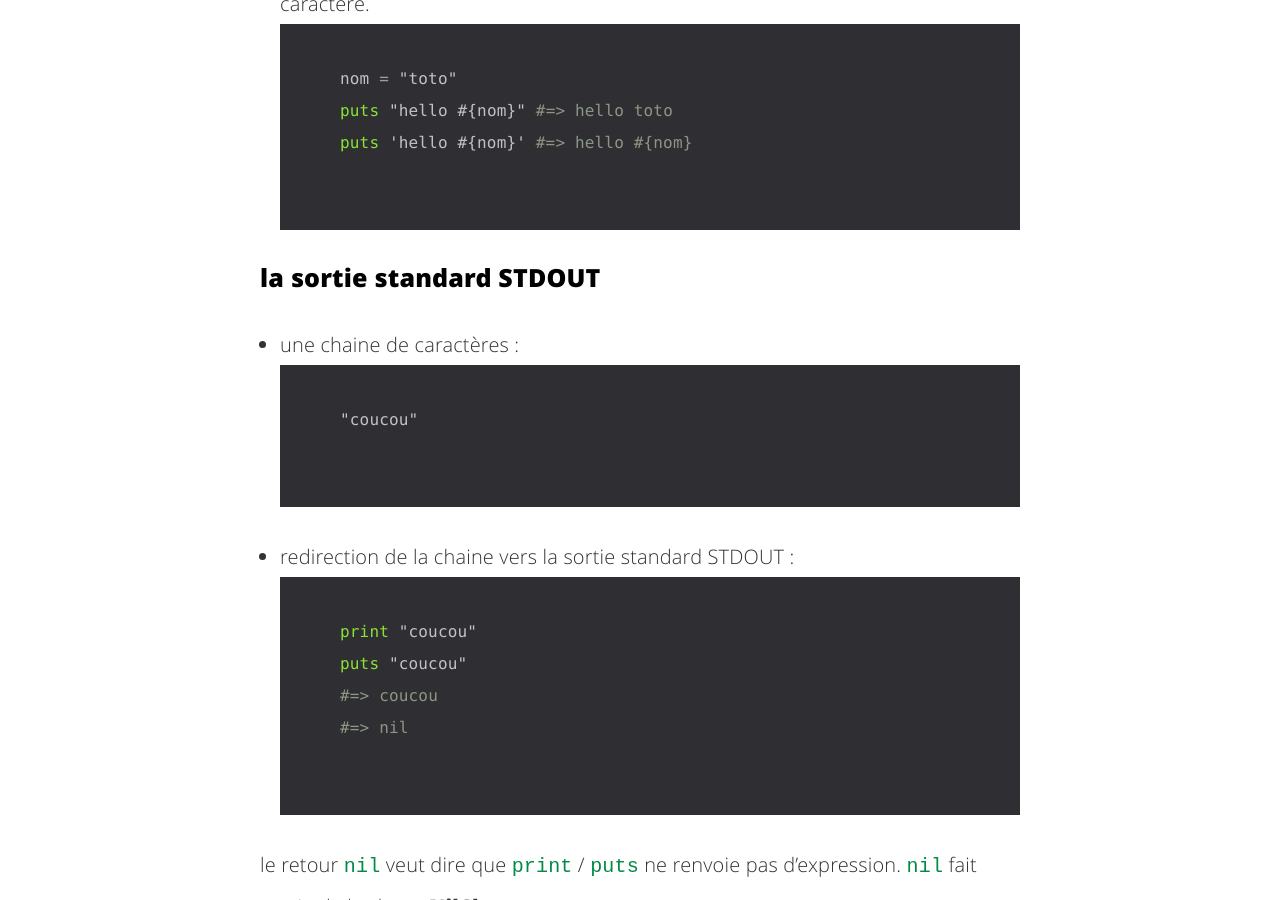
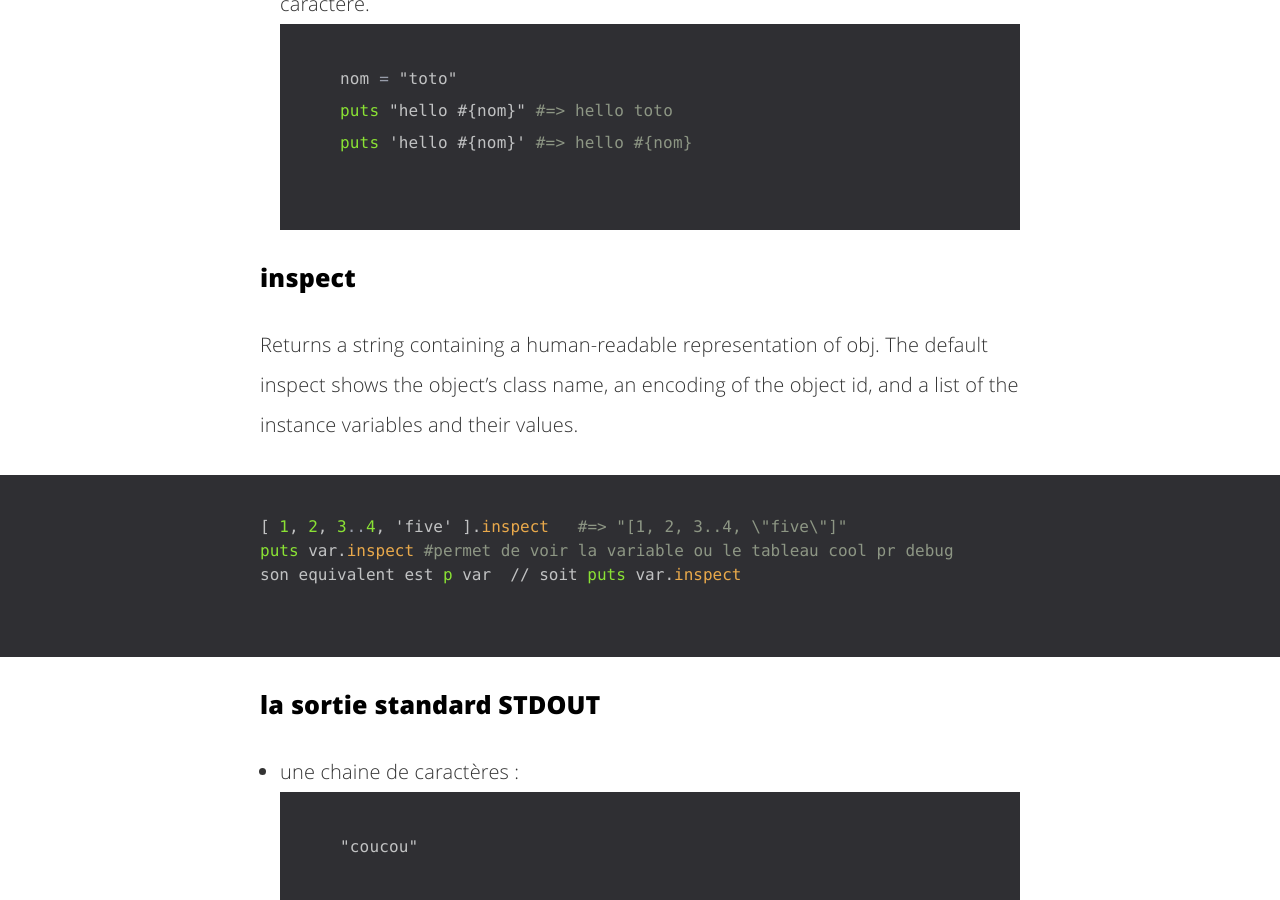
Before and after one commit to fasca/fasca.github.io, a Jekyll site: the page built from _posts/2016-10-26-ruby.md, in a window 1280 px wide and 900 px high, scrolled down 11938 px. Built offline with Jekyll 4.4.1, drawn with Linux system fonts in a browser that asks for light colours; comment, search, counter and statistics services are not loaded; some of the changed text lies outside the part shown.

Commit message:
Maj article

````diff
--- a/_posts/2016-10-26-ruby.md
+++ b/_posts/2016-10-26-ruby.md
@@ -276,6 +276,15 @@ puts "hello #{nom}" #=> hello toto
 puts 'hello #{nom}' #=> hello #{nom}
 ```
 
+### inspect
+
+Returns a string containing a human-readable representation of obj. The default inspect shows the object’s class name, an encoding of the object id, and a list of the instance variables and their values.
+```ruby
+[ 1, 2, 3..4, 'five' ].inspect   #=> "[1, 2, 3..4, \"five\"]"
+puts var.inspect #permet de voir la variable ou le tableau cool pr debug
+son equivalent est p var  // soit puts var.inspect
+```
+
 ### la sortie standard STDOUT
 
 * une  chaine de caractères :
@@ -529,6 +538,12 @@ print pairs
 
 "Yukihiro " << "Matsumoto"
 # ==> "Yukihiro Matsumoto"
+```
+
+Créer un tableau de string sans espace rapidement:
+```ruby
+tab = %w(pomme poire)
+#equivaut à tab = ["pomme", "poire"]
 ```
 
 Inserer une valeur en début de tableau:
@@ -1395,6 +1410,20 @@ puts "c'est lui !" if cest_le_docteur? "Monsieur Who se fait mordre"
 Il n'est pas obligé de forcer le retour en type bool mais il est possible
 de le faire en utilisant le double point d'éxclamation `!!(ma_condition)`
 
+Definir une fonction avec en entrée 1 param obligatoire et 1 optionnel:
+```ruby
+def mafonction param_obligatoire, param_optionnel={}
+******
+end
+```
+
+Definir une fonction acceptant des parametres multiples (un tableau quoi...):
+```ruby
+def mafonction *param_multiples
+*****
+end
+```
+
 ### modules
 
 C'est un peu une classe sans être une classe, ça contient des attributs et un peu de code...
@@ -1715,6 +1744,8 @@ mon_tab
 
 ## Yield
 
+`yield` est un mot du langage ruby qui permet d'activer un bloc passé en parametre de fonction.
+
 Pourquoi certaines méthodes acceptent un bloc et d'autres non ? En fait, les méthodes qui acceptent les blocs ont la faculté de transférer le contrôle de l'appel de la méthode au bloc et de le récupérer. Nous pouvons implémenter cela dans nos propres méthodes en utilisant `yield`.
 
 ```ruby
````
